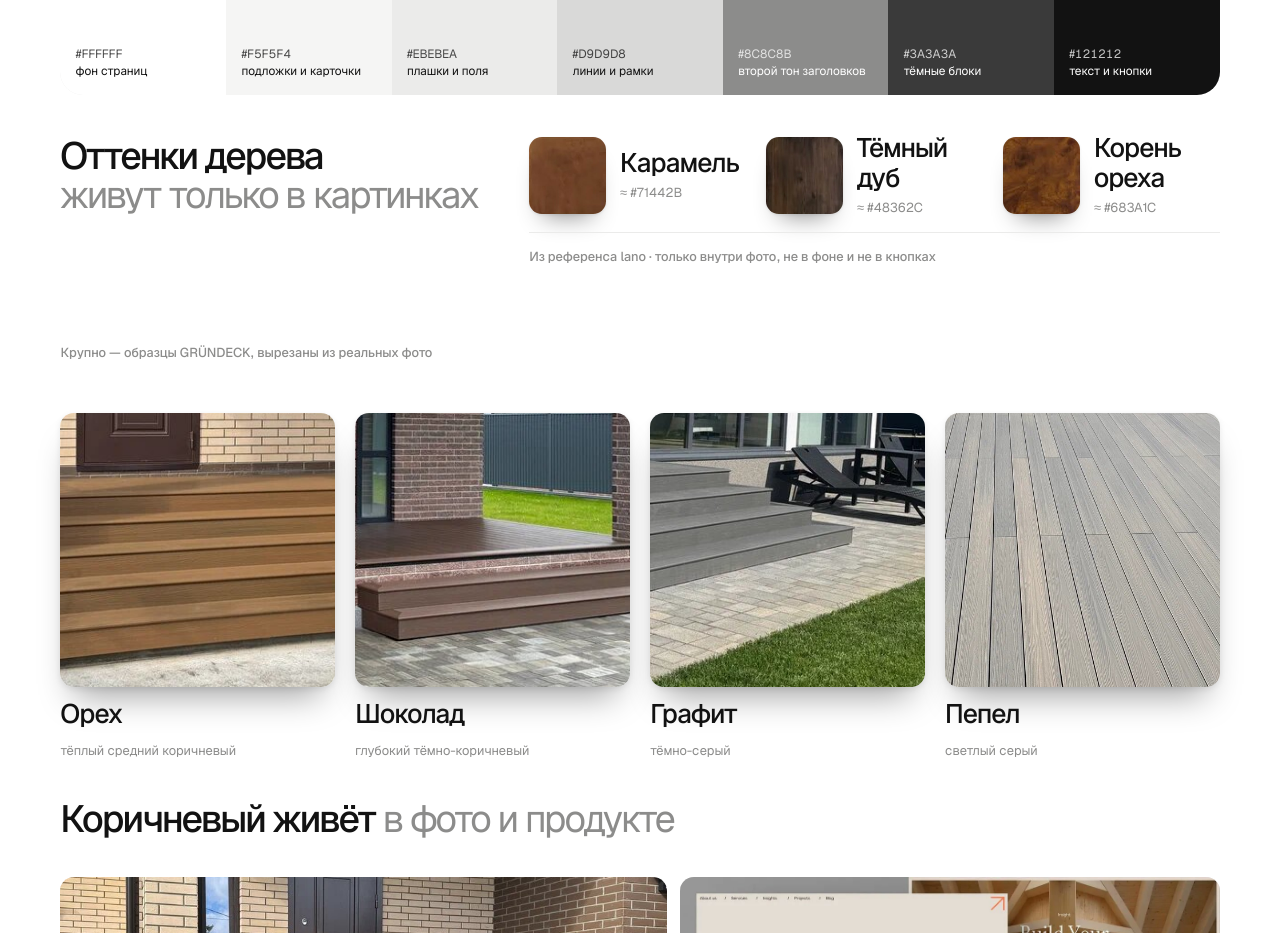
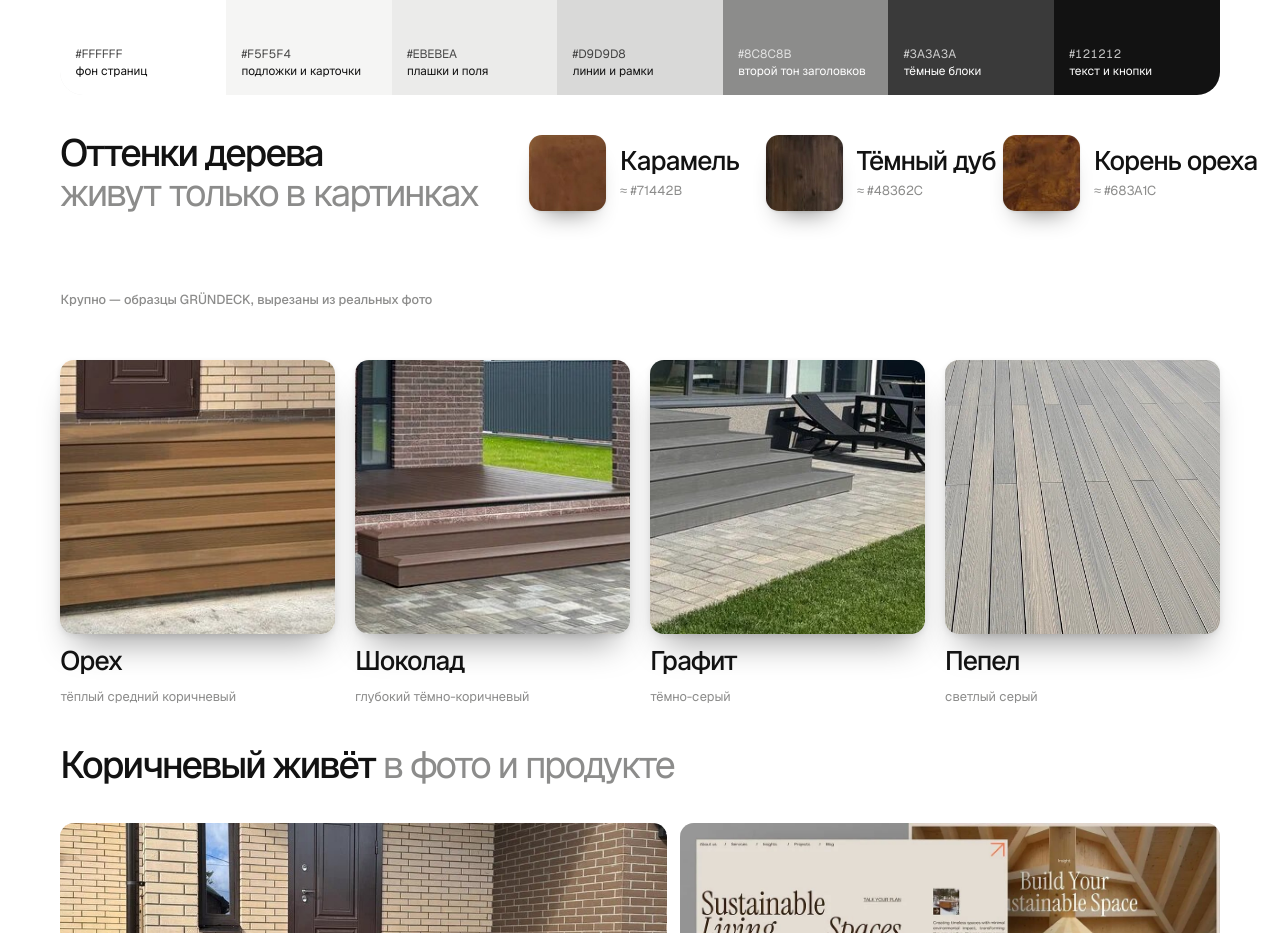
Before and after one commit to elianoraMullagalieva/grundeck-kp, a plain HTML site: page style/index.html in a window 1280 px wide. Shown: the part 1460-2393 px from the top of the page. Drawn offline with Linux system fonts and the light colour scheme.

Commit message:
Стиль v2: убрана подпись lano, названия в одну строку
Co-Authored-By: Claude Opus 5.5 <noreply@anthropic.com>

```diff
--- a/style/index.html
+++ b/style/index.html
@@ -101,9 +101,8 @@ body::before { content: ""; position: fixed; inset: 0 0 auto; height: env(safe-a
 .chip { display: flex; gap: clamp(12px, 1.1vw, 18px); align-items: center; min-width: 0; }
 .chip img { flex: none; width: clamp(64px, 6vw, 96px); height: clamp(64px, 6vw, 96px); object-fit: cover; border-radius: clamp(10px, 1vw, 14px); display: block; box-shadow: 0 16px 24px -14px rgba(0,0,0,.45), 0 1px 3px rgba(0,0,0,.08); transition: transform .5s var(--ease); }
 .chip:hover img { transform: translateY(-4px) rotate(-2deg); }
-.chip b { display: block; font-size: var(--h4); font-weight: 500; letter-spacing: -.03em; line-height: 1.1; }
+.chip b { display: block; white-space: nowrap; font-size: var(--h4); font-weight: 500; letter-spacing: -.03em; line-height: 1.1; }
 .chip span { display: block; margin-top: 6px; font-size: 0.8125rem; color: var(--grey); }
-.chips-cap { grid-column: 2; padding-top: 14px; border-top: 1px solid var(--stone); }
 .samples-cap { margin-top: clamp(28px, 3vw, 48px); margin-bottom: 12px; }
 
 /* Где живёт коричневый: редакционная раскладка */
@@ -162,7 +161,6 @@ footer { padding-block: 24px 56px; display: flex; justify-content: space-between
   .wood-head { grid-template-columns: 1fr; }
   .wood-head h3 { white-space: normal; }
   .chips { grid-template-columns: 1fr; gap: 12px; }
-  .chips-cap { grid-column: 1; }
   .crow { flex-direction: column; }
   .collage figure { flex: none; width: 100%; }
   .srow { grid-template-columns: 1fr; gap: 10px; }
@@ -220,7 +218,6 @@ footer { padding-block: 24px 56px; display: flex; justify-content: space-between
         <div class="chip"><img src="media/ref-lano-darkoak.jpg" alt="Оттенок Тёмный дуб" width="276" height="276" loading="lazy"><div><b>Тёмный дуб</b><span>≈ #48362C</span></div></div>
         <div class="chip"><img src="media/ref-lano-burl.jpg" alt="Оттенок Корень ореха" width="276" height="276" loading="lazy"><div><b>Корень ореха</b><span>≈ #683A1C</span></div></div>
       </div>
-      <span class="cap chips-cap">Из референса lano · только внутри фото, не в фоне и не в кнопках</span>
     </div>
     <p class="cap samples-cap">Крупно — образцы GRÜNDECK, вырезаны из реальных фото</p>
     <div class="samples">
```
